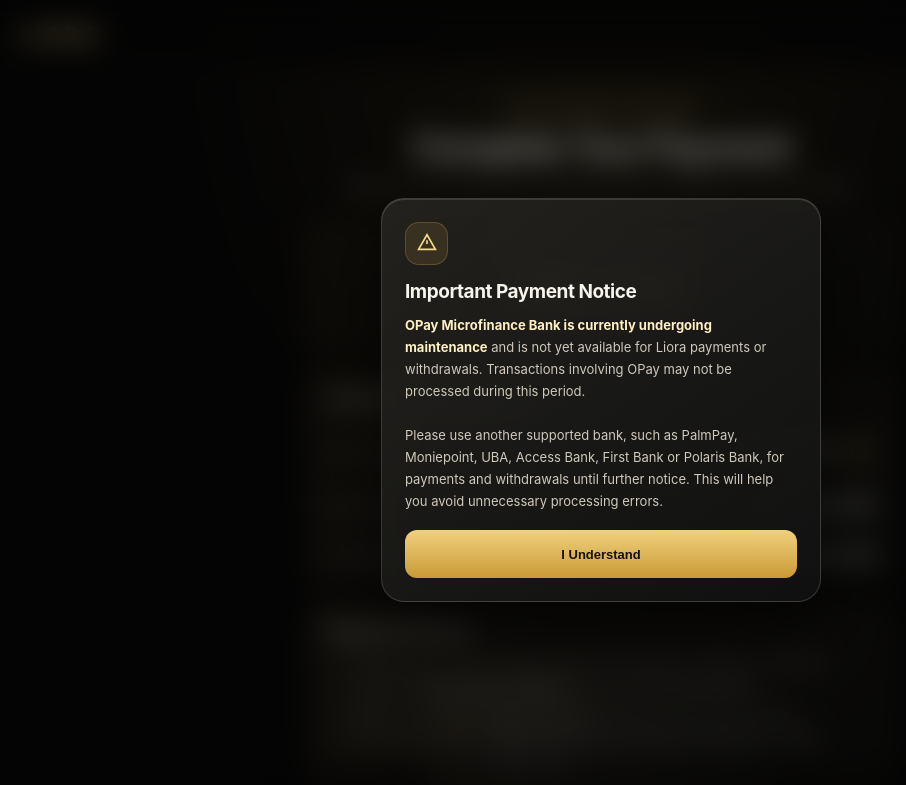
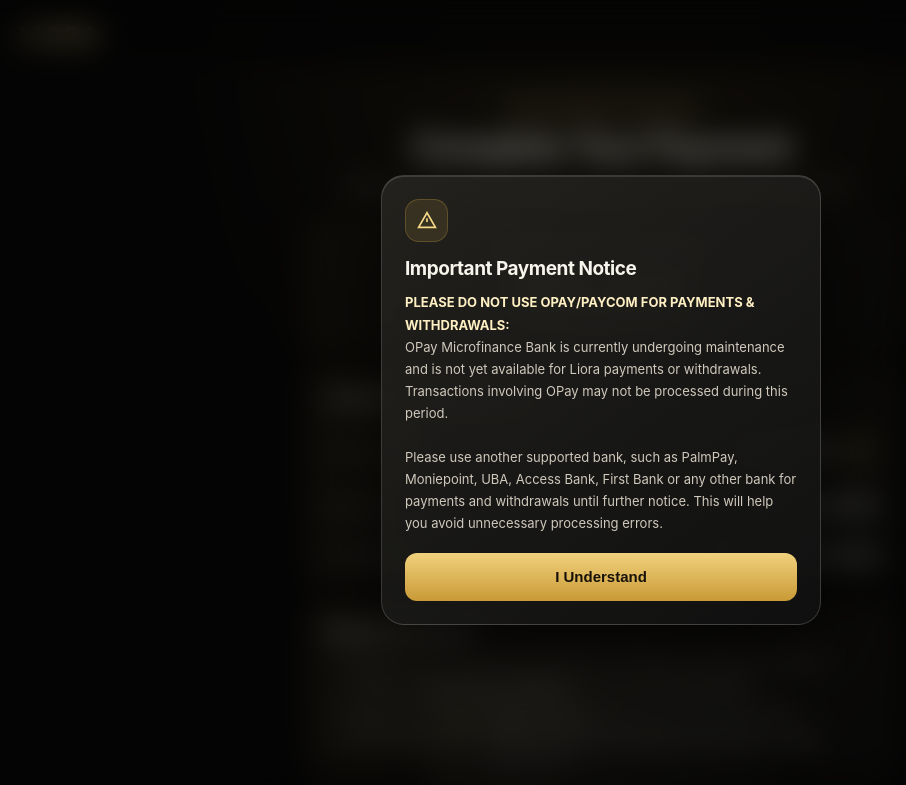
Before and after one commit to pandamedia001/Lioradigitalhub, a plain HTML site: page payment.html in a window 1280 px wide. Shown: the top 785 px of the page, without its empty margins (39-945 px from the left). Drawn offline with Linux system fonts and the light colour scheme; no server answers.

Commit message:
Update payment.html

```diff
--- a/payment.html
+++ b/payment.html
@@ -56,7 +56,7 @@ footer{text-align:center;padding:22px 15px 28px;border-top:1px solid rgba(217,17
 .modal-title{font-size:19px;font-weight:750;letter-spacing:-.025em;margin:0 0 11px}
 .notice-copy{font-size:13px;line-height:1.7;color:#d0c9bc;margin:0 0 18px}
 .notice-copy strong{color:#fff0c4}
-.modal-close{width:100%;height:48px;border:0;border-radius:12px;background:linear-gradient(180deg,#f1d17d,#c99a36);color:#171108;font-weight:750;font-size:13px;cursor:pointer}
+.modal-close{width:100%;height:48px;border:0;border-radius:12px;background:linear-gradient(180deg,#f1d17d,#c99a36);color:#171108;font-weight:750;font-size:15px;cursor:pointer}
 .upload-modal{position:relative}
 .x-close{position:absolute;right:17px;top:17px;width:34px;height:34px;border-radius:10px;border:1px solid rgba(255,255,255,.12);background:rgba(255,255,255,.06);color:#eee;display:grid;place-items:center;cursor:pointer;font-size:21px;line-height:1}
 .pending-title{display:flex;align-items:center;gap:10px;font-size:19px;font-weight:750;margin:0 38px 7px 0}
@@ -171,7 +171,7 @@ color:var(--gold-light);background:rgba(217,173,69,.13);border:1px solid rgba(21
   <div class="glass-modal">
     <div class="notice-icon"><svg viewBox="0 0 24 24"><path d="M12 3 2.8 19h18.4L12 3Z"/><path d="M12 9v4M12 16.5h.01"/></svg></div>
     <h2 class="modal-title" id="noticeTitle">Important Payment Notice</h2>
-    <p class="notice-copy"><strong>OPay Microfinance Bank is currently undergoing maintenance</strong> and is not yet available for Liora payments or withdrawals. Transactions involving OPay may not be processed during this period.<br><br>Please use another supported bank, such as PalmPay, Moniepoint, UBA, Access Bank, First Bank or Polaris Bank, for payments and withdrawals until further notice. This will help you avoid unnecessary processing errors.</p>
+    <p class="notice-copy"><strong>PLEASE DO NOT USE OPAY/PAYCOM FOR PAYMENTS & WITHDRAWALS:</strong><br>OPay Microfinance Bank is currently undergoing maintenance and is not yet available for Liora payments or withdrawals. Transactions involving OPay may not be processed during this period.<br><br>Please use another supported bank, such as PalmPay, Moniepoint, UBA, Access Bank, First Bank or any other bank for payments and withdrawals until further notice. This will help you avoid unnecessary processing errors.</p>
     <button class="modal-close" id="understandNotice" type="button">I Understand</button>
   </div>
 </div>
```
